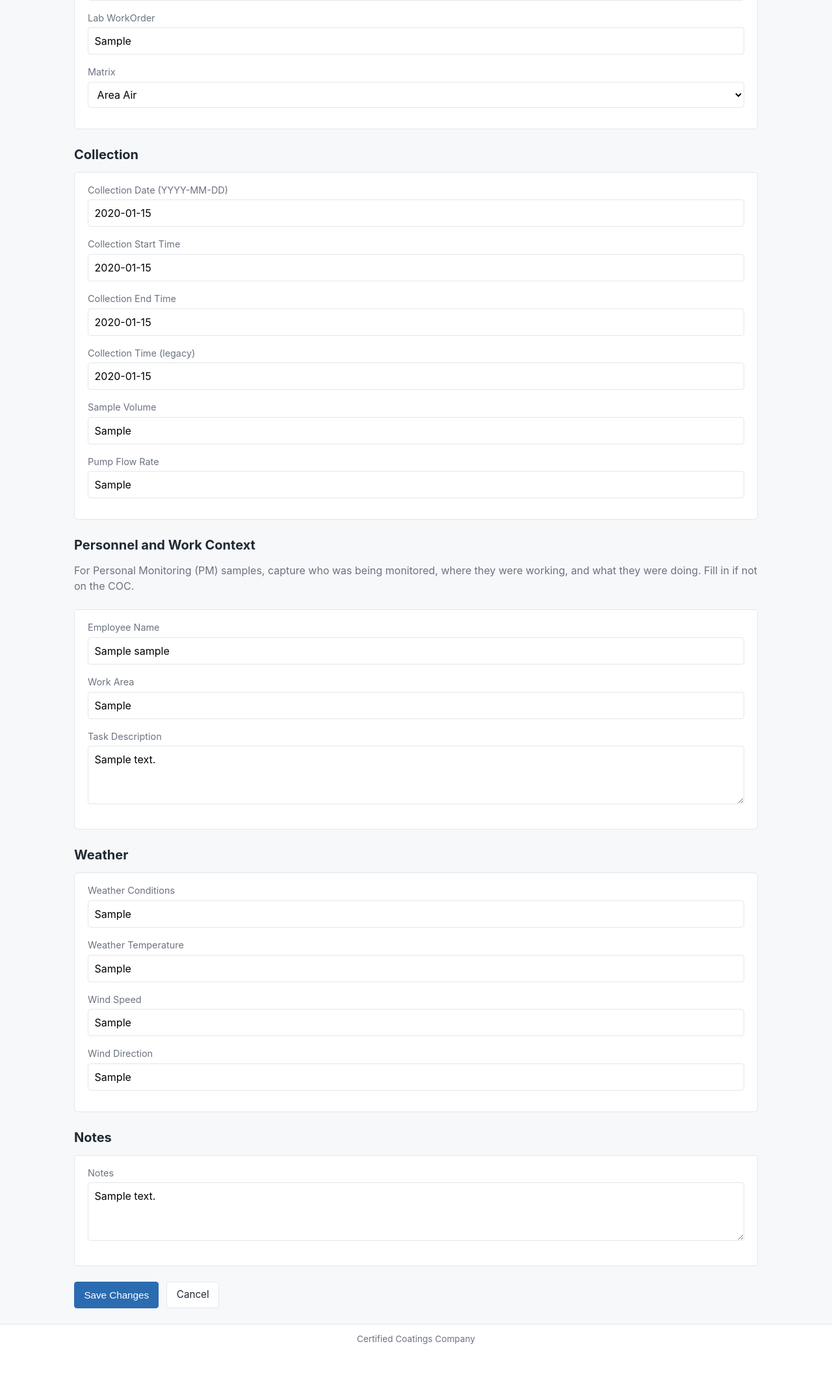
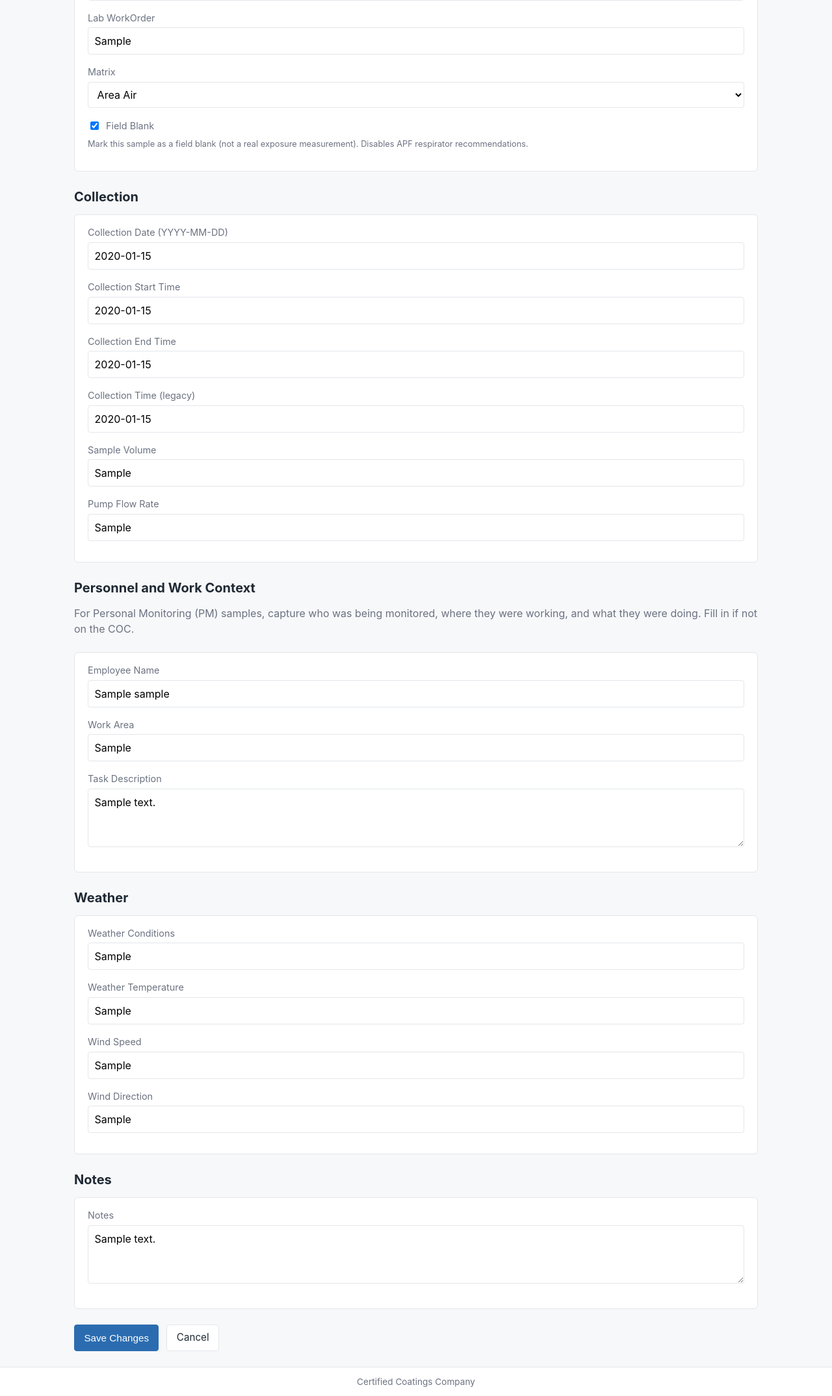
Before and after one commit to jKeonaona/SampleTrack, a Flask app: page /samples/1/edit in a window 1280 px wide. Shown: the part 355-2504 px from the top of the page at 65% size. Before the commit the page ends 2424 px from the top, so only its background shows below. Run offline with Flask 3, Linux system fonts and the light colour scheme; a user stored in the database is signed in; tables that the repository leaves empty hold one stand-in row (values such as "Sample post"); some libraries are stand-ins or nearby versions.

Commit message:
Field Blank sample handling: parser detect_blank() helper triggers on 'blank' substring, BLK as bounded token, FB/TB as trailing tokens (case-sensitive to avoid FBI/TBA false positives), and 'field blank' or 'trip blank' in lab description; integrated into all three Sample() construction sites (uploads bulk and manual paths plus projects.upload_save); sample edit form gets Field Blank checkbox under Matrix select with helper text explaining APF disabling; is_blank persists via edit_save and pre-checks correctly on GET; APF recommendation gated by not sample.is_blank so blanks skip the recommendation loop entirely; detail page shows Field Blank pill next to sample ID when flagged; is_blank stays excluded from MERGEABLE_FIELDS so a later PDF arrival never overwrites a human flag
Co-Authored-By: Claude Opus 4.7 (1M context) <noreply@anthropic.com>

```diff
--- a/parsers/lab_report.py
+++ b/parsers/lab_report.py
@@ -263,6 +263,39 @@ def _strip_code_fences(text):
     return inner.strip()
 
 
+_BLK_TOKEN_RE = re.compile(r"(?:^|[\s\-_])BLK(?:$|[\s\-_])", re.IGNORECASE)
+_FB_TB_SUFFIX_RE = re.compile(r"(?:^|[\s\-_])(FB|TB)$")
+
+
+def detect_blank(client_sample_id, lab_description=None):
+    """Return True if this sample appears to be a field/trip blank.
+
+    Triggers:
+      - 'blank' substring anywhere in client_sample_id (case-insensitive)
+      - 'BLK' as a standalone token bounded by whitespace, dash, underscore,
+        or string boundary (case-insensitive)
+      - 'FB' or 'TB' as a trailing token bounded the same way, case-sensitive
+        (so 'FBI', 'TBA', 'AB' don't trigger)
+      - lab_description contains 'field blank' or 'trip blank' (case-insensitive)
+    """
+    cid = client_sample_id or ""
+    cid_lower = cid.lower()
+
+    if "blank" in cid_lower:
+        return True
+    if _BLK_TOKEN_RE.search(cid):
+        return True
+    if _FB_TB_SUFFIX_RE.search(cid):
+        return True
+
+    if lab_description:
+        desc_lower = lab_description.lower()
+        if "field blank" in desc_lower or "trip blank" in desc_lower:
+            return True
+
+    return False
+
+
 def _normalize_samples(samples_in):
     out = []
     for sample in samples_in:
@@ -270,12 +303,18 @@ def _normalize_samples(samples_in):
             continue
         client_sample_id = sample.get("client_sample_id") or ""
         matrix_raw = sample.get("matrix_raw") or ""
+        lab_description = (
+            sample.get("description")
+            or sample.get("notes")
+            or sample.get("sample_description")
+        )
         normalized = {
             "client_sample_id": client_sample_id,
             "lab_sample_id": sample.get("lab_sample_id") or "",
             "matrix_raw": matrix_raw,
             "matrix": map_matrix(matrix_raw, client_sample_id),
             "matrix_code": _detect_prefix_code(client_sample_id),
+            "is_blank": detect_blank(client_sample_id, lab_description),
             "collection_date": sample.get("collection_date"),
             "collection_start_time": sample.get("collection_start_time"),
             "collection_end_time": sample.get("collection_end_time"),
--- a/routes/projects.py
+++ b/routes/projects.py
@@ -290,6 +290,7 @@ def upload_save(project_id):
             lab_workorder=workorder,
             matrix=matrix,
             matrix_code=sample_data.get("matrix_code"),
+            is_blank=bool(sample_data.get("is_blank")),
             collection_date=_parse_date(sample_data.get("collection_date")),
             collection_time=sample_data.get("collection_time"),
             sample_volume=sample_data.get("sample_volume"),
--- a/routes/samples.py
+++ b/routes/samples.py
@@ -148,7 +148,7 @@ def detail(sample_id):
         sample.matrix == "Personal Air"
         or (sample.matrix_code and sample.matrix_code.upper() == "PM")
     )
-    if is_personal_air and sample.project is not None:
+    if is_personal_air and sample.project is not None and not sample.is_blank:
         jurisdiction = sample.project.jurisdiction or "California"
         for r in results:
             ev = result_evaluations.get(r.id)
@@ -204,6 +204,7 @@ def edit_save(sample_id):
         "lab_sample_id": (request.form.get("lab_sample_id") or "").strip(),
         "lab_workorder": (request.form.get("lab_workorder") or "").strip(),
         "matrix": (request.form.get("matrix") or "").strip(),
+        "is_blank": request.form.get("is_blank") == "on",
         "collection_date": (request.form.get("collection_date") or "").strip(),
         "collection_time": (request.form.get("collection_time") or "").strip(),
         "collection_start_time": (request.form.get("collection_start_time") or "").strip(),
@@ -239,6 +240,7 @@ def edit_save(sample_id):
     sample.lab_sample_id = form["lab_sample_id"] or None
     sample.lab_workorder = form["lab_workorder"] or None
     sample.matrix = form["matrix"]
+    sample.is_blank = bool(form["is_blank"])
     sample.collection_date = collection_date
     sample.collection_time = form["collection_time"] or None
     sample.collection_start_time = form["collection_start_time"] or None
@@ -265,6 +267,7 @@ def _form_from_sample(sample):
         "lab_sample_id": sample.lab_sample_id or "",
         "lab_workorder": sample.lab_workorder or "",
         "matrix": sample.matrix or "",
+        "is_blank": bool(sample.is_blank),
         "collection_date": sample.collection_date.strftime("%Y-%m-%d") if sample.collection_date else "",
         "collection_time": sample.collection_time or "",
         "collection_start_time": sample.collection_start_time or "",
--- a/routes/uploads.py
+++ b/routes/uploads.py
@@ -146,6 +146,7 @@ def _process_uploaded_file(uploaded):
                     lab_workorder=workorder,
                     matrix=matrix,
                     matrix_code=sample_data.get("matrix_code"),
+                    is_blank=bool(sample_data.get("is_blank")),
                     collection_date=_parse_date(sample_data.get("collection_date")),
                     collection_time=sample_data.get("collection_time"),
                     collection_start_time=sample_data.get("collection_start_time"),
@@ -447,6 +448,7 @@ def save():
                 lab_workorder=workorder,
                 matrix=matrix,
                 matrix_code=sample_data.get("matrix_code"),
+                is_blank=bool(sample_data.get("is_blank")),
                 collection_date=_parse_date(sample_data.get("collection_date")),
                 collection_time=sample_data.get("collection_time"),
                 sample_volume=sample_data.get("sample_volume"),
--- a/templates/samples/edit.html
+++ b/templates/samples/edit.html
@@ -31,6 +31,15 @@
             <option value="{{ option }}" {% if option == form.matrix %}selected{% endif %}>{{ option }}</option>
           {% endfor %}
         </select>
+      </div>
+      <div class="field">
+        <label style="display: inline-flex; align-items: center; gap: 0.5rem;">
+          <input type="checkbox" id="is_blank" name="is_blank" {% if form.is_blank %}checked{% endif %}>
+          Field Blank
+        </label>
+        <div style="color: var(--muted); font-size: 0.8rem; margin-top: 0.25rem;">
+          Mark this sample as a field blank (not a real exposure measurement). Disables APF respirator recommendations.
+        </div>
       </div>
     </div>
 
```
Also changed, not shown: templates/samples/detail.html (+6 -1 lines).
